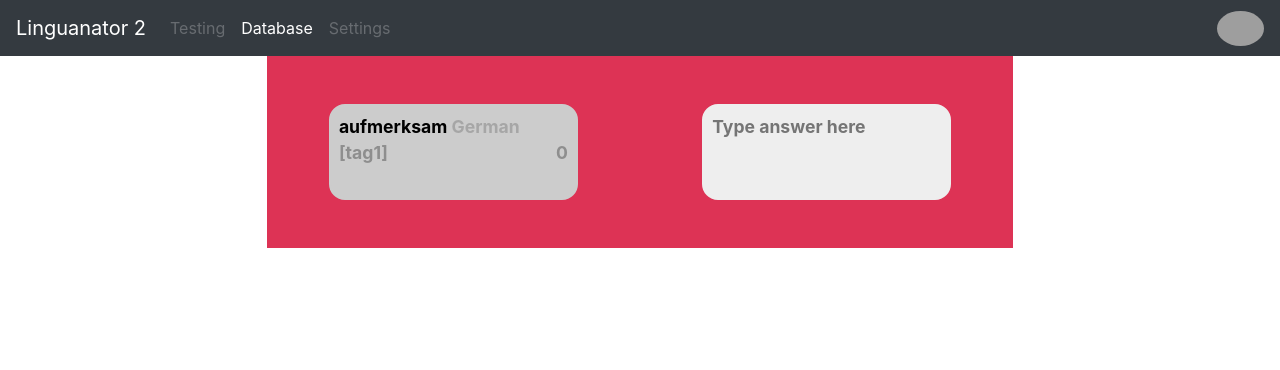
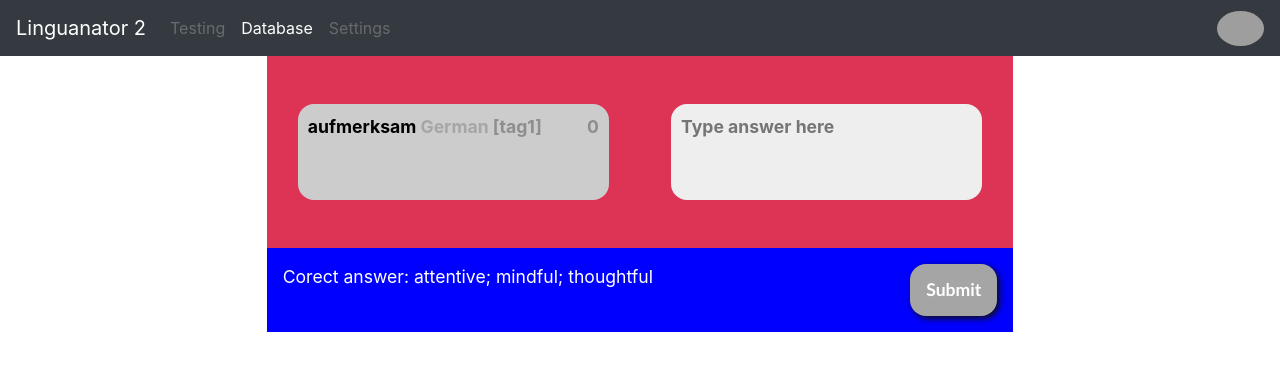
Before and after one commit to IgorBoyarshin/Linguanator2, an Angular app: page /testing in a window 1280 px wide. Shown: the top 370 px of the page. Built offline with nearby package versions, Linux system fonts and the light colour scheme; grey boxes are pictures that could not be loaded.

Commit message:
Added basic Testing result panel

```diff
--- a/src/app/app.module.ts
+++ b/src/app/app.module.ts
@@ -10,6 +10,7 @@ import { NotFoundComponent } from './not-found/not-found.component';
 import { SettingsComponent } from './settings/settings.component';
 import { NavigationComponent } from './navigation/navigation.component';
 import { BrowserAnimationsModule } from '@angular/platform-browser/animations';
+import { FormsModule } from '@angular/forms';
 
 @NgModule({
     declarations: [
@@ -21,6 +22,7 @@ import { BrowserAnimationsModule } from '@angular/platform-browser/animations';
         NavigationComponent
     ],
     imports: [
+        FormsModule,
         BrowserModule,
         AppRoutingModule,
         BsDropdownModule.forRoot(),
--- a/src/app/testing/testing.component.css
+++ b/src/app/testing/testing.component.css
@@ -20,15 +20,15 @@
     border: 2px solid #ccc;
 }
 /* .box:last-child { */
-.box#testing-user-answer {
+.box#testing-user-input {
     background: #eee;
     border: 2px solid #eee;
 /* } */
-/* .box#testing-user-answer { */
+/* .box#testing-user-input { */
     resize: none;
     outline: none;
 }
-.box#testing-user-answer:focus {
+.box#testing-user-input:focus {
     border: 2px solid blue;
 }
 #word-score {
@@ -51,3 +51,20 @@
     font-size: 1.1rem;
     color: rgba(80, 80, 80, 0.3);
 }
+
+#error-notifier {
+    font-size: 1.2rem;
+    font-weight: bold;
+    color: #eee;
+}
+/* .horizontal { */
+/*     display: -webkit-flex; */
+/*     display: flex; */
+/*     -webkit-flex-direction: row; */
+/*     flex-direction: row; */
+/* } */
+#result-panel {
+    background-color: blue;
+    margin: auto;
+    padding: 1rem;
+}
--- a/src/app/testing/testing.component.html
+++ b/src/app/testing/testing.component.html
@@ -2,7 +2,7 @@
     <div class="row">
         <section id="testing-main-column" class="col-7 container-fluid">
             <div class="row justify-content-around">
-                <div class="col-4 box" id="testing-query">
+                <div class="col-5 box" id="testing-query">
                     <span class="primary-text-dark" id="word-to-translate">
                         {{ wordEntry ? wordEntry.word : "" }}
                     </span>
@@ -17,14 +17,41 @@
                     </span>
                 </div>
 
-                <textarea class="col-4 box primary-text-dark"
-                          id="testing-user-answer"
+                <textarea class="col-5 box primary-text-dark"
+                          id="testing-user-input"
                           placeholder="Type answer here"
-                          ></textarea>
-                    <!-- [(ngModel)]="userInput" -->
-                    <!-- (keyup.enter)="submitAnswer()" -->
+                          [(ngModel)]="userInput"
+                          (keyup.enter)="submitAnswer()"
+                        ></textarea>
                     <!-- [disabled]="currentState != stateUserInput" -->
             </div>
         </section>
     </div>
+    <div class="row">
+        <div class="col-7 row justify-content-between" id="result-panel">
+            <div *ngIf="!wordEntry" id="error-notifier">
+                <p>NO WORDS MEET THE SPECIFIED CONDITION(LANG PAIR & TAGS)</p>
+            </div>
+
+            <div *ngIf="true">
+                <p>
+                    <span class="primary-text-light" id="correct-answer-text">
+                        {{ (true) ? "Corect answer: " : "All translations: " }}
+                    </span>
+                    <span class="primary-text-light" id="correct-answer">
+                        {{ wordEntry ? wordEntry.translations.join("; ") : ""}}
+                    </span>
+                    <span class="primary-text-dark" id="answer-score">
+                        {{ answerScore >= 0 ? "+" : "" }}{{ answerScore }}
+                    </span>
+                </p>
+            </div>
+
+            <button class="button button-big dark"
+                    (click)="submitAnswer()"
+                    [disabled]="!userInput || userInput.trim().length == 0 || !wordEntry">
+                {{ currentState == stateUserInput ? "Submit" : "Next" }}
+            </button>
+        </div>
+    </div>
 </div>
--- a/src/styles.css
+++ b/src/styles.css
@@ -1 +1,58 @@
-/* You can add global styles to this file, and also import other style files */
+.dark {
+    background-color: #4D4746;
+    color: #fff;
+}
+/* .green { */
+/*     background-color: #7C3; */
+/*     color: #FFF; */
+/* } */
+/* .yellow { */
+/*     background-color: #EE2; */
+/*     color: #111; */
+/* } */
+/* .red { */
+/*     background-color: #D21; */
+/*     color: #FFF; */
+/* } */
+
+.button.dark:hover:enabled {
+    background-color: #4D4746;
+}
+/* .button.green:hover:enabled { */
+/*     background-color: #7E3; */
+/* } */
+/* .button.yellow:hover:enabled { */
+/*     background-color: #FF4; */
+/* } */
+/* .button.red:hover:enabled { */
+/*     background-color: #E32; */
+/* } */
+.button {
+    outline: none;
+    font-family: Calibri;
+    font-weight: bold;
+    border:none;
+}
+.button:disabled {
+    background-color: #A5A5A5;
+}
+/* .button-small { */
+/*     font-size: 1.0rem; */
+/*     padding: 0.3rem 0.6rem 0.3rem 0.6rem; */
+/*     border-radius: 0.6rem; */
+/*     box-shadow: 0.08rem 0.08rem 0.4rem #111; */
+/* } */
+.button-big {
+    font-size: 1.1rem;
+    padding: 0.8rem 1rem 0.8rem 1rem;
+    border-radius: 1rem;
+    box-shadow: 0.15rem 0.15rem 0.4rem #111;
+}
+/* .button-small:active { */
+/*     transform: translate(0.05rem, 0.05rem); */
+/*     box-shadow: 0.05rem 0.05rem 0.6rem #111 inset; */
+/* } */
+.button-big:active {
+    transform: translate(0.1rem, 0.1rem);
+    box-shadow: 0.15rem 0.15rem 0.6rem #111 inset;
+}
```
